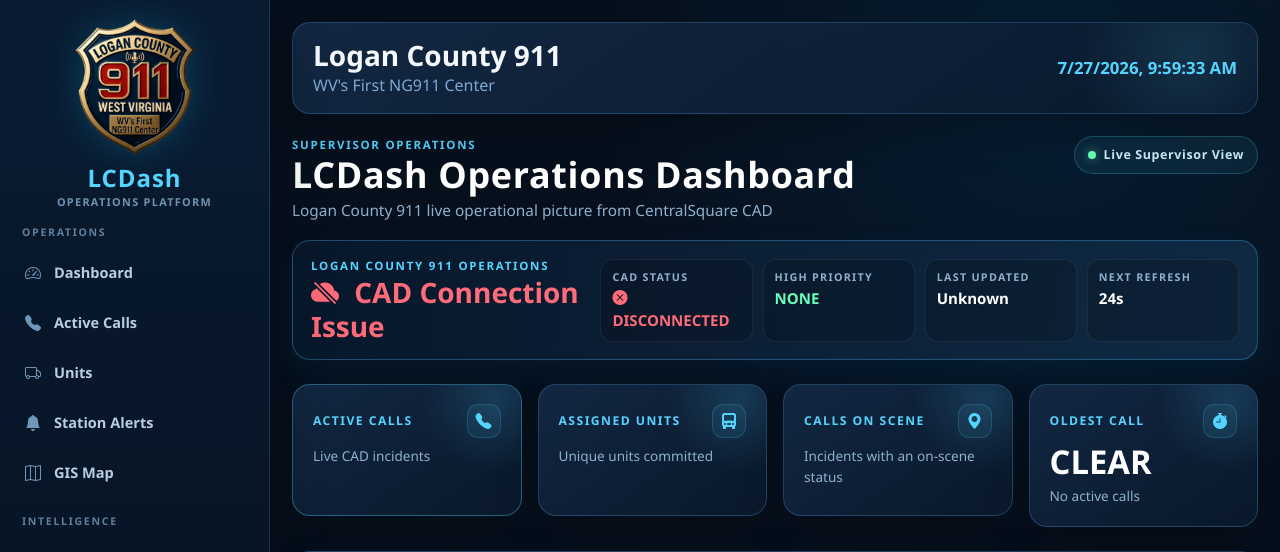
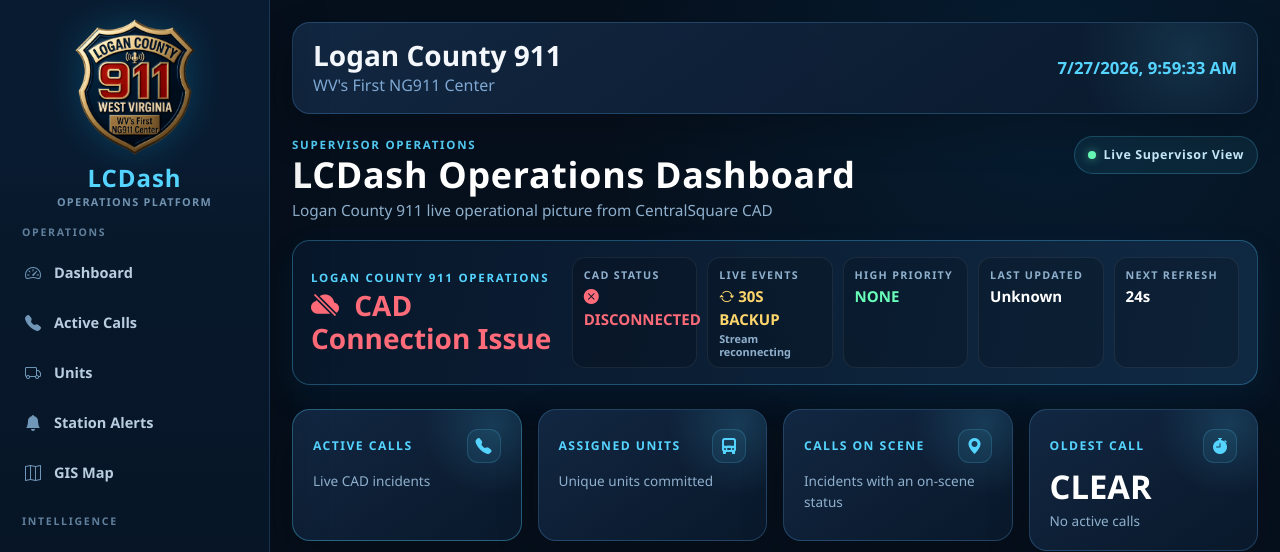
Before and after one commit to shegone/LCDash, a FastAPI app: template templates/dashboard.html in a window 1280 px wide. Shown: the top 552 px of the page. Run offline with FastAPI, Linux system fonts and the light colour scheme; the template is opened without the code that fills it, so the values that code supplies are empty; some libraries are stand-ins or nearby versions.

Commit message:
Show realtime delivery health on dashboard

```diff
--- a/static/css/lcdash-dashboard.css
+++ b/static/css/lcdash-dashboard.css
@@ -26,7 +26,7 @@
 
 .ops-status-layout {
     display: grid;
-    grid-template-columns: minmax(210px, .85fr) minmax(520px, 2fr);
+    grid-template-columns: minmax(210px, .8fr) minmax(620px, 2.2fr);
     gap: 18px;
     align-items: center;
 }
@@ -38,7 +38,7 @@
 
 .ops-status-grid {
     display: grid;
-    grid-template-columns: repeat(4, minmax(120px, 1fr));
+    grid-template-columns: repeat(5, minmax(105px, 1fr));
     gap: 10px;
 }
 
@@ -62,6 +62,15 @@
     color: #ffffff;
     font-size: .94rem;
     font-weight: 900;
+}
+
+.realtime-detail {
+    min-height: 1rem;
+    margin-top: 2px;
+    color: var(--lcdash-muted);
+    font-size: .68rem;
+    font-weight: 700;
+    line-height: 1.2;
 }
 
 .ops-good {
--- a/static/js/lcdash-dashboard.js
+++ b/static/js/lcdash-dashboard.js
@@ -493,16 +493,77 @@
         }, 500);
     }
 
+    function setRealtimeStatus(text, stateClass, iconClass, detail) {
+        const status = element("realtime-status-value");
+        const lastEvent = element("realtime-last-event");
+
+        if (status) {
+            status.className = "ops-value " + stateClass;
+            status.replaceChildren(
+                createIcon(iconClass, "me-1"),
+                document.createTextNode(text)
+            );
+        }
+
+        if (lastEvent) {
+            lastEvent.textContent = detail;
+        }
+    }
+
+    function handleRealtimeEvent(event) {
+        let receivedAt = new Date();
+
+        try {
+            const payload = JSON.parse(event.data || "{}");
+            const parsed = new Date(payload.received_at || "");
+            if (!Number.isNaN(parsed.getTime())) {
+                receivedAt = parsed;
+            }
+        } catch (error) {
+            receivedAt = new Date();
+        }
+
+        setRealtimeStatus(
+            "STREAMING",
+            "ops-good",
+            "bi-broadcast-pin",
+            "Last event " + receivedAt.toLocaleTimeString()
+        );
+        scheduleRealtimeRefresh();
+    }
+
     function startRealtimeEvents() {
         if (!("EventSource" in window)) {
+            setRealtimeStatus(
+                "30S BACKUP",
+                "ops-warning",
+                "bi-clock-history",
+                "Live stream unavailable"
+            );
             return;
         }
 
         realtimeSource = new EventSource("/api/operations/events");
+        realtimeSource.addEventListener("open", function () {
+            setRealtimeStatus(
+                "STREAMING",
+                "ops-good",
+                "bi-broadcast-pin",
+                "Waiting for CAD event"
+            );
+        });
         realtimeSource.addEventListener(
             "operations_changed",
-            scheduleRealtimeRefresh
+            handleRealtimeEvent
         );
+        realtimeSource.addEventListener("error", function () {
+            setRealtimeStatus(
+                "30S BACKUP",
+                "ops-warning",
+                "bi-arrow-repeat",
+                "Stream reconnecting"
+            );
+        });
     }
 
     function timerTick() {
--- a/static/service-worker.js
+++ b/static/service-worker.js
@@ -1,4 +1,4 @@
-const STATIC_CACHE = "lcdash-static-v5";
+const STATIC_CACHE = "lcdash-static-v6";
 const STATIC_ASSETS = [
     "/static/vendor/bootstrap/bootstrap.min.css",
     "/static/vendor/bootstrap-icons/bootstrap-icons.css",
--- a/templates/dashboard.html
+++ b/templates/dashboard.html
@@ -68,6 +68,17 @@
                         DISCONNECTED
                     </div>
                 {% endif %}
+            </div>
+
+            <div class="ops-status-item" aria-live="polite">
+                <div class="ops-label">LIVE EVENTS</div>
+                <div class="ops-value ops-warning" id="realtime-status-value">
+                    <i class="bi bi-arrow-repeat me-1" aria-hidden="true"></i>
+                    CONNECTING
+                </div>
+                <div class="realtime-detail" id="realtime-last-event">
+                    30-second backup active
+                </div>
             </div>
 
             <div class="ops-status-item">
```
Also changed, not shown: tests/test_active_calls.py (+5 -0 lines), tests/test_mobile.py (+1 -1 lines), tests/test_realtime.py (+3 -0 lines).
